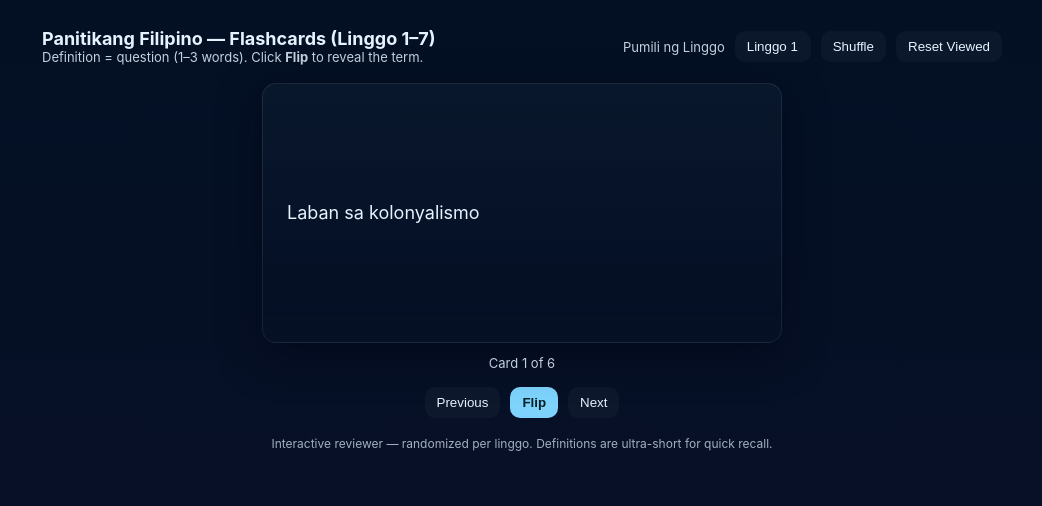
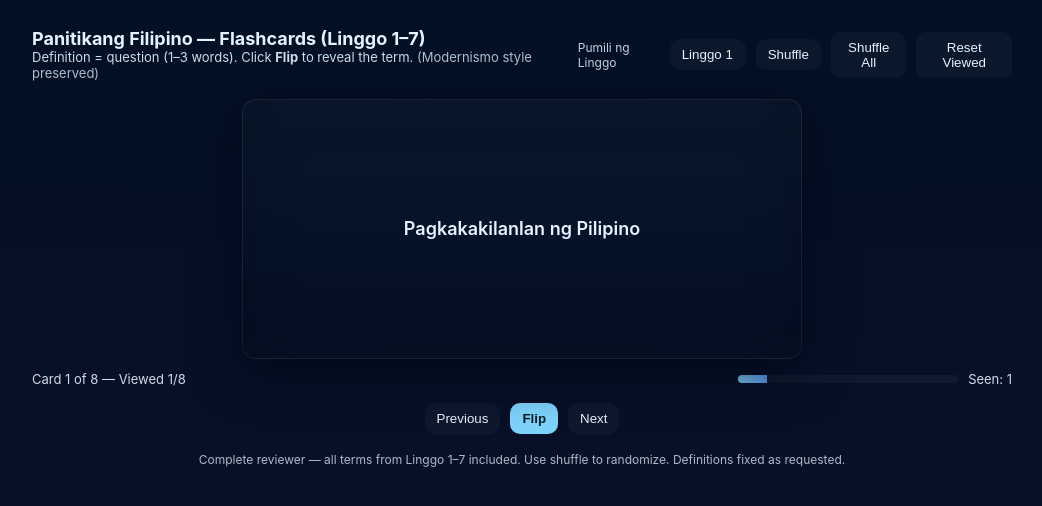
Before and after one commit to Ronyross1611/Entrep, a plain HTML site: page index.html in a window 1280 px wide. Shown: the whole page, without its empty margins (118-1160 px from the left). Drawn offline with Linux system fonts and the light colour scheme.

Commit message:
Update index.html

```diff
--- a/index.html
+++ b/index.html
@@ -3,30 +3,35 @@
 <head>
   <meta charset="utf-8" />
   <meta name="viewport" content="width=device-width,initial-scale=1" />
-  <title>Panitikang Filipino — Modular Flashcards (Linggo 1–7)</title>
+  <title>Panitikang Filipino — Complete Flashcard Reviewer (Linggo 1–7)</title>
   <style>
-    :root{--bg:#071026;--card:#071827;--accent:#7dd3fc;--muted:rgba(255,255,255,0.08);--glass:rgba(255,255,255,0.03);font-family:Inter,system-ui,Segoe UI,Roboto,Arial}
+    :root{--bg:#031024;--card:#071827;--accent:#7dd3fc;--muted:rgba(255,255,255,0.08);--glass:rgba(255,255,255,0.03);font-family:Inter,system-ui,'Segoe UI',Roboto,Arial}
     *{box-sizing:border-box}
     body{margin:0;min-height:100vh;background:linear-gradient(180deg,#031024 0%,#071026 60%);color:#e6f2ff;display:flex;flex-direction:column;align-items:center;padding:28px}
-    .app{width:100%;max-width:960px}
+    .app{width:100%;max-width:980px}
     header{display:flex;justify-content:space-between;align-items:center;gap:12px;margin-bottom:18px}
     h1{font-size:18px;margin:0}
     .controls{display:flex;gap:10px;align-items:center}
     select,button{appearance:none;border:0;padding:8px 12px;border-radius:10px;background:var(--glass);color:inherit}
     button.primary{background:var(--accent);color:#042028;font-weight:700}
     .card-wrap{perspective:1200px;display:flex;justify-content:center}
-    .card{width:520px;max-width:92vw;height:260px;border-radius:14px;background:linear-gradient(180deg,rgba(255,255,255,0.02),transparent);box-shadow:0 12px 40px rgba(2,6,23,.6);position:relative;transform-style:preserve-3d;transition:transform .6s cubic-bezier(.2,.9,.3,1)}
+    .card{width:560px;max-width:94vw;height:260px;border-radius:14px;background:linear-gradient(180deg,rgba(255,255,255,0.02),transparent);box-shadow:0 16px 48px rgba(2,6,23,.65);position:relative;transform-style:preserve-3d;transition:transform .6s cubic-bezier(.2,.9,.3,1)}
     .card.flipped{transform:rotateY(180deg)}
-    .face{position:absolute;inset:0;padding:24px;backface-visibility:hidden;border-radius:14px;display:flex;flex-direction:column;justify-content:center}
+    .face{position:absolute;inset:0;padding:28px;backface-visibility:hidden;border-radius:14px;display:flex;flex-direction:column;justify-content:center}
     .front{background:linear-gradient(180deg,rgba(125,211,252,0.02),transparent);border:1px solid var(--muted);}
     .back{background:linear-gradient(180deg,#042831,#052a2f);transform:rotateY(180deg);border:1px solid rgba(125,211,252,0.06)}
-    .definition{font-size:18px;line-height:1.4}
-    .term{font-size:26px;font-weight:800;text-transform:uppercase}
-    .meta{display:flex;justify-content:center;align-items:center;margin-top:12px}
+    .definition{font-size:18px;line-height:1.4;text-align:center;font-weight:600}
+    .term{font-size:26px;font-weight:800;text-transform:uppercase;text-align:center}
+    .meta{display:flex;justify-content:space-between;align-items:center;margin-top:12px;gap:12px}
     .nav{display:flex;gap:10px;justify-content:center;margin-top:16px}
-    .small{font-size:13px;opacity:.85}
-    footer{margin-top:18px;font-size:12px;opacity:.7;text-align:center}
+    .small{font-size:13px;opacity:.9}
+    footer{margin-top:18px;font-size:12px;opacity:.75;text-align:center}
+    .controls .tiny{font-size:12px;opacity:.85}
+    .progressBar{height:8px;background:rgba(255,255,255,0.04);border-radius:8px;overflow:hidden;width:220px}
+    .progressFill{height:100%;background:linear-gradient(90deg,var(--accent),#60a5fa);width:0%}
     @media (max-width:560px){.card{height:220px;padding:12px}.definition{font-size:16px}.term{font-size:20px}}
+    /* subtle flip shadow */
+    .card::after{content:'';position:absolute;inset:0;border-radius:14px;box-shadow:inset 0 0 60px rgba(0,0,0,0.18)}
   </style>
 </head>
 <body>
@@ -34,12 +39,13 @@
     <header>
       <div>
         <h1>Panitikang Filipino — Flashcards (Linggo 1–7)</h1>
-        <div class="small">Definition = question (1–3 words). Click <strong>Flip</strong> to reveal the term.</div>
+        <div class="small">Definition = question (1–3 words). Click <strong>Flip</strong> to reveal the term. <span style="opacity:.85">(Modernismo style preserved)</span></div>
       </div>
       <div class="controls">
-        <label class="small" for="week">Pumili ng Linggo</label>
+        <label class="tiny" for="week">Pumili ng Linggo</label>
         <select id="week"></select>
         <button id="shuffle" title="Shuffle this week's cards">Shuffle</button>
+        <button id="shuffleAll" title="Shuffle all weeks combined">Shuffle All</button>
         <button id="resetViewed">Reset Viewed</button>
       </div>
     </header>
@@ -52,8 +58,14 @@
         </div>
       </div>
 
-      <div class="meta" id="meta">
-        <div id="progress" class="small">Card 0 of 0</div>
+      <div class="meta">
+        <div id="progressText" class="small">Card 0 of 0 — Viewed 0/0</div>
+        <div style="display:flex;align-items:center;gap:10px">
+          <div class="progressBar" aria-hidden>
+            <div id="progressFill" class="progressFill"></div>
+          </div>
+          <div id="seenCount" class="small">Seen: 0</div>
+        </div>
       </div>
 
       <div class="nav">
@@ -63,16 +75,19 @@
       </div>
     </main>
 
-    <footer>Interactive reviewer — randomized per linggo. Definitions are ultra-short for quick recall.</footer>
+    <footer>Complete reviewer — all terms from Linggo 1–7 included. Use shuffle to randomize. Definitions fixed as requested.</footer>
   </div>
 
   <script>
+    // dataset strictly follows the short-definition guide (1-3 words) — no changes to terms/definitions
     const dataset = {
       "Linggo 1": [
         {term:'PANITIKAN',def:'Sining ng pagpapahayag'},
-        {term:'KAHALAGAHAN',def:'Nagpapayaman ng wika'},
-        {term:'UGNAYAN KASAYSAYAN',def:'Kasaysayan at panitikan'},
-        {term:'PANITIKAN AT IDENTIDAD',def:'Pagkakakilanlan ng bansa'},
+        {term:'KASAYSAYAN',def:'Salamin ng lipunan'},
+        {term:'WIKA',def:'Daluyan ng panitikan'},
+        {term:'KULTURA',def:'Pamumuhay ng lipunan'},
+        {term:'KAHALAGAHAN NG PANITIKAN',def:'Nagpapayaman ng wika'},
+        {term:'PANITIKAN AT IDENTIDAD',def:'Pagkakakilanlan ng Pilipino'},
         {term:'PANITIKAN BILANG SANDATA',def:'Laban sa kolonyalismo'},
         {term:'PANITIKAN SA DIGITAL AGE',def:'Makabagong anyo'}
       ],
@@ -129,6 +144,7 @@
       ]
     };
 
+    // DOM refs
     const weekSelect = document.getElementById('week');
     const cardEl = document.getElementById('card');
     const front = document.getElementById('front');
@@ -137,28 +153,36 @@
     const nextBtn = document.getElementById('next');
     const prevBtn = document.getElementById('prev');
     const shuffleBtn = document.getElementById('shuffle');
-    const progress = document.getElementById('progress');
+    const shuffleAllBtn = document.getElementById('shuffleAll');
+    const progressText = document.getElementById('progressText');
+    const progressFill = document.getElementById('progressFill');
+    const seenCount = document.getElementById('seenCount');
     const resetViewed = document.getElementById('resetViewed');
 
+    // setup weeks
     const weeks = Object.keys(dataset);
-    weekSelect.innerHTML='';
-    weeks.forEach(w=>{const opt=document.createElement('option');opt.value=w;opt.textContent=w;weekSelect.appendChild(opt)});
+    weekSelect.innerHTML = '';
+    weeks.forEach(w=>{ const opt = document.createElement('option'); opt.value = w; opt.textContent = w; weekSelect.appendChild(opt); });
 
+    // state
     let currentWeek = weeks[0];
     let pool = [];
     let order = [];
     let idx = 0;
+    const viewedSet = new Map(); // map week -> Set of ids
 
     function initWeek(week){
       currentWeek = week;
       pool = dataset[week].map((d,i)=>Object.assign({},d,{id:i}));
-      shufflePool();
+      order = shuffleArray(pool.slice());
       idx = 0;
+      if(!viewedSet.has(week)) viewedSet.set(week,new Set());
       showCard(idx);
     }
 
-    function shufflePool(){
-      order = pool.slice().sort(()=>Math.random()-0.5);
+    function shuffleArray(arr){
+      for(let i=arr.length-1;i>0;i--){const j=Math.floor(Math.random()*(i+1));[arr[i],arr[j]]=[arr[j],arr[i]]}
+      return arr;
     }
 
     function showCard(i){
@@ -166,18 +190,36 @@
       front.innerHTML = `<div class='definition'>${item.def}</div>`;
       back.innerHTML = `<div class='term'>${item.term}</div>`;
       cardEl.classList.remove('flipped');
+      // mark viewed when shown (definition seen)
+      viewedSet.get(currentWeek).add(item.id);
       updateProgress();
     }
 
     function updateProgress(){
-      progress.textContent = `Card ${idx+1} of ${order.length}`;
+      const total = order.length;
+      const seen = viewedSet.get(currentWeek).size;
+      progressText.textContent = `Card ${idx+1} of ${total} — Viewed ${seen}/${total}`;
+      const pct = total? Math.round((seen/total)*100):0;
+      progressFill.style.width = pct + '%';
+      seenCount.textContent = `Seen: ${seen}`;
     }
 
     flipBtn.addEventListener('click', ()=> cardEl.classList.toggle('flipped'));
     nextBtn.addEventListener('click', ()=>{ idx = (idx+1) % order.length; showCard(idx); });
     prevBtn.addEventListener('click', ()=>{ idx = (idx-1+order.length) % order.length; showCard(idx); });
-    shuffleBtn.addEventListener('click', ()=>{ shufflePool(); idx=0; showCard(idx); });
-    resetViewed.addEventListener('click', ()=>{ idx=0; showCard(idx); });
+    shuffleBtn.addEventListener('click', ()=>{ order = shuffleArray(pool.slice()); idx=0; showCard(idx); });
+    shuffleAllBtn.addEventListener('click', ()=>{ // combine all weeks and shuffle into temp pool
+      const all = weeks.flatMap(w=> dataset[w].map((d,i)=>Object.assign({},d,{week:w,id:i})) );
+      order = shuffleArray(all.slice());
+      // using synthetic currentWeek 'All'
+      currentWeek = 'All (Shuffled)';
+      if(!viewedSet.has(currentWeek)) viewedSet.set(currentWeek,new Set());
+      // pool must match order items
+      pool = order.slice();
+      idx = 0;
+      showCard(idx);
+    });
+    resetViewed.addEventListener('click', ()=>{ viewedSet.set(currentWeek,new Set()); updateProgress(); });
 
     weekSelect.addEventListener('change', e=> initWeek(e.target.value));
 
@@ -187,6 +229,7 @@
       if(e.key===' ') { e.preventDefault(); flipBtn.click(); }
     });
 
+    // init
     initWeek(currentWeek);
   </script>
 </body>
```
